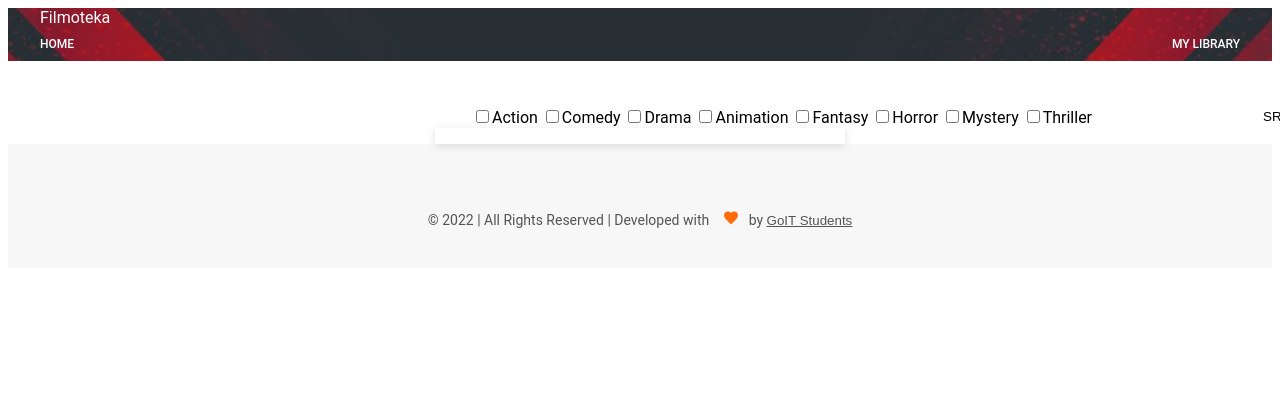
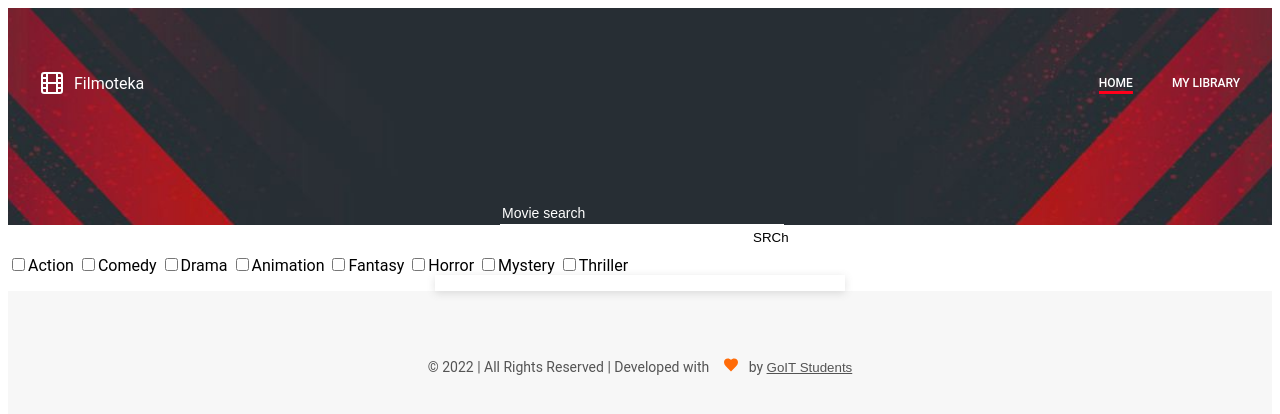
Before and after one commit to OlexiiA/command-project-JS, a website built with Parcel: page src/index.html in a window 1280 px wide. Built offline with nearby package versions, Linux system fonts and the light colour scheme; no server answers.

Commit message:
змінила розмітку index.html

```diff
--- a/src/index.html
+++ b/src/index.html
@@ -11,17 +11,33 @@
 <body>
   <header class="header">
     <div class="container header_container">
-    <a class="logo" href="./index.html">Filmoteka</a>
-    <nav class="main-nav">
-      <a class="main-nav__btn" href="./index.html">Home</a>
+      <nav class="main-nav">
+    <a class="logo" href="./index.html"><svg class="header__icon" width="24">
+      <use href="./images/icons.svg#icon-film"></use>
+    </svg>Filmoteka</a>
+    <ul class="header__list">
+      <li class="header__list-item">
+      <a class="main-nav__btn current" href="./index.html">Home</a>
+      </li>
+      <li class="header__list-item">
       <a class="main-nav__btn" href="./My-libruary.html">my library</a>
+      </li>
     </nav>
-    </div>
-  </header>
-  <main>
+
+
+
+
+
     <form class="search-form" id="search-form">
+      <div class="header__form">
       <input type="text" class="search-input" name="searchQuery" autocomplete="off" placeholder="Movie search" />
       <button class="search-btn" type="submit">SRCh</button>
+      </div>
+    </form>
+
+    </div>
+    </header>
+    <main>
       <div class="genre-filter">
         <input type="checkbox" id="genre_1" />Action<label for="genre_1"></label>
         <input type="checkbox" id="genre_2" />Comedy<label for="genre_2"></label>
@@ -32,7 +48,7 @@
         <input type="checkbox" id="genre_7" />Mystery<label for="genre_7"></label>
         <input type="checkbox" id="genre_8" />Thriller<label for="genre_8"></label>
       </div>
-    </form>
+
     <div class="gallery">
       <!-- --------------------------------------------------------------- -->
       <!--                     Example code for render                     -->
```
